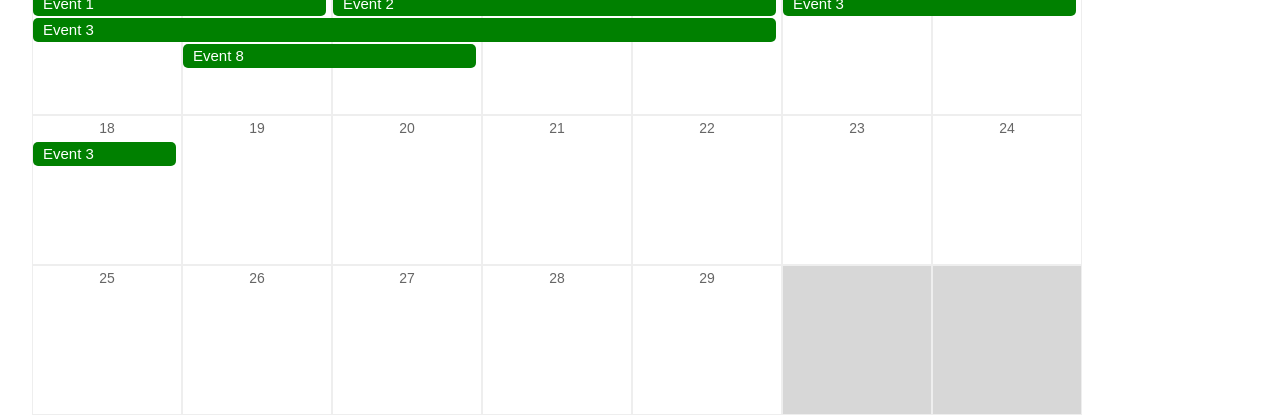
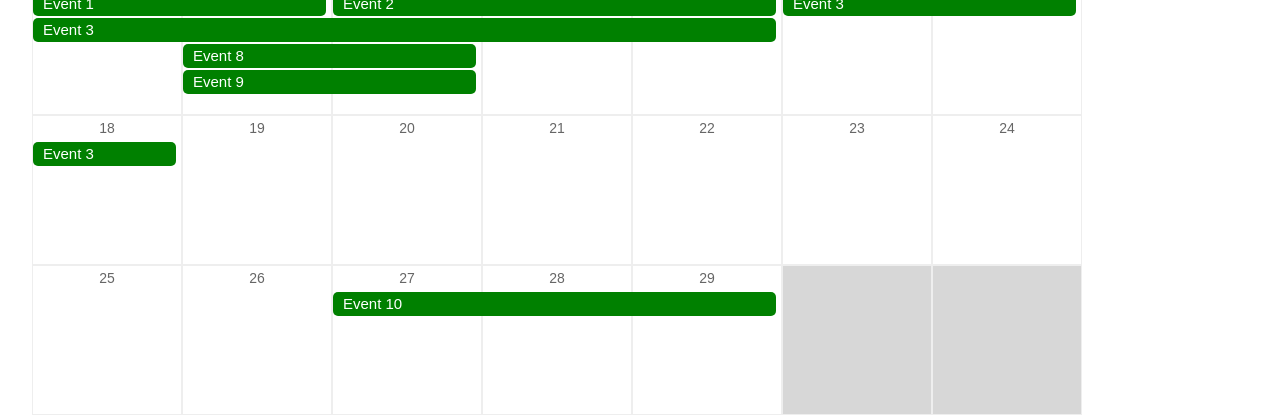
Before and after one commit to cp-script/Vue-Calendar, a Vue app: page / in a window 1280 px wide. Shown: the part 458-874 px from the top of the page. Built offline with nearby package versions, Linux system fonts and the light colour scheme.

Commit message:
update event data

```diff
--- a/src/components/Calendar.vue
+++ b/src/components/Calendar.vue
@@ -37,6 +37,11 @@ const events = [
   { id: 8, title: 'Event 6', start: '2024-02-06', end: '2024-02-07' },
   { id: 9, title: 'Event 7', start: '2024-02-06', end: '2024-02-07' },
   { id: 10, title: 'Event 8', start: '2024-02-12', end: '2024-02-13' },
+  { id: 11, title: 'Event 9', start: '2024-02-12', end: '2024-02-13' },
+  { id: 12, title: 'Event 10', start: '2024-02-27', end: '2024-03-03' },
+  { id: 13, title: 'Event 11', start: '2024-03-05', end: '2024-03-09' },
+  { id: 14, title: 'Event 12', start: '2024-03-12', end: '2024-03-13' },
+  { id: 15, title: 'Event 13', start: '2024-03-12', end: '2024-03-13' },
   // Add more events as needed
 ];
 
```
